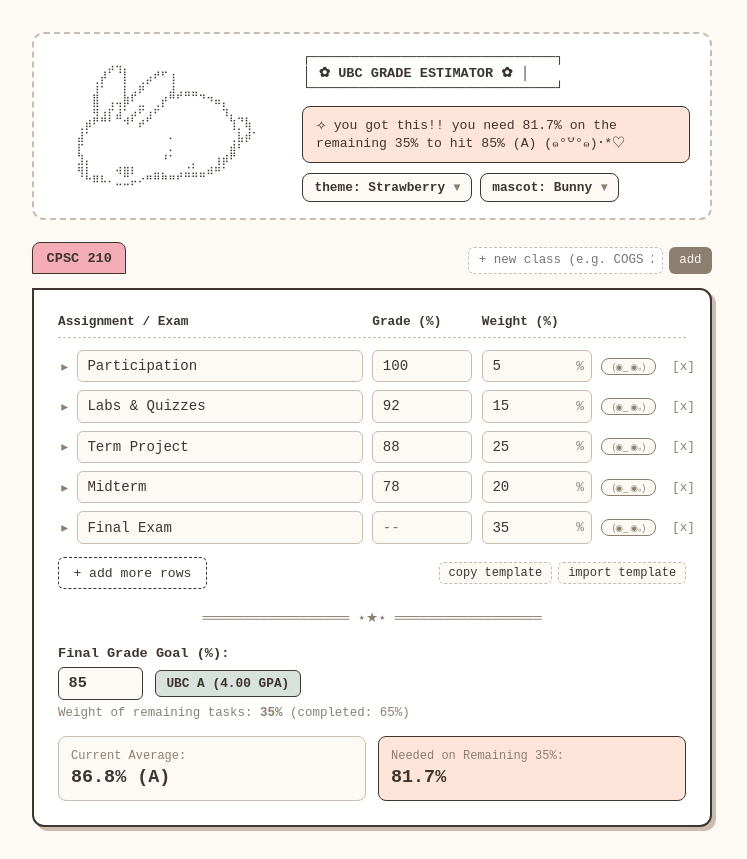
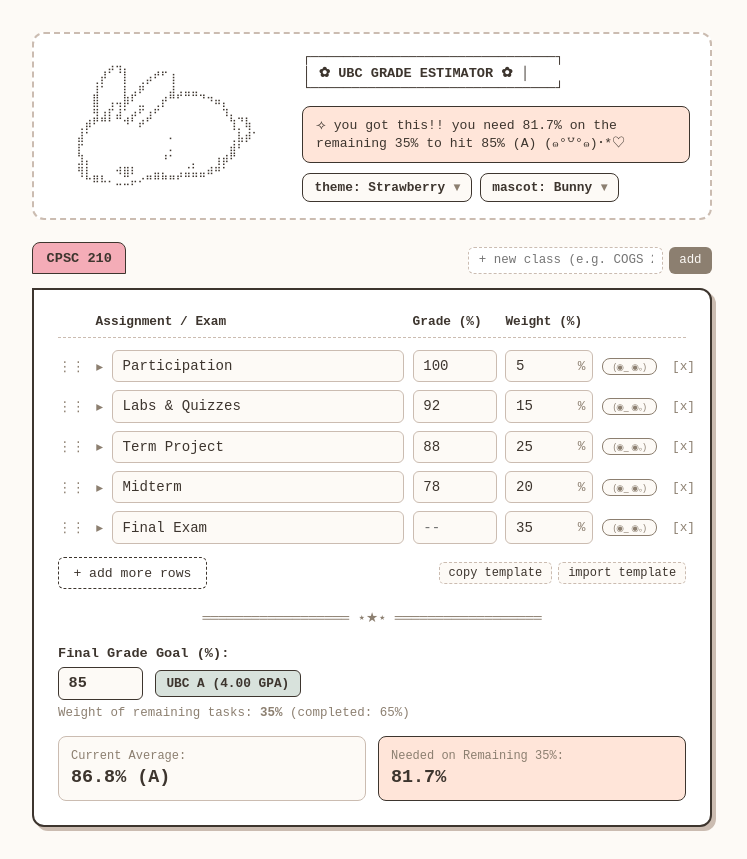
Before and after one commit to michelledmcclellan/ubc-cute-grade-tracker, a React (Vite) app: page / in a window 1280 px wide. Shown: the whole page, without its empty margins (268-1015 px from the left). Built offline with nearby package versions, Linux system fonts and the light colour scheme.

Commit message:
Drag and drop assignments

```diff
--- a/src/App.tsx
+++ b/src/App.tsx
@@ -7,6 +7,7 @@ import {
   calculateCourseStats,
   exportCourseTemplate,
   importCourseTemplate,
+  reorderList,
 } from './grades';
 import './App.css';
 import { CozyDropdown, type DropdownMenuKey } from './components/Dropdown';
@@ -218,6 +219,21 @@ export default function App() {
     return () => clearTimeout(timer);
   }, [confirmDeleteCourseId]);
 
+  //drag and drop handlers, uses native html features
+
+  const [dragIndex, setDragIndex] = useState<number | null>(null);
+  const [dragOverIndex, setDragOverIndex] = useState<number | null>(null);
+
+  const handleDropAssignment = (toIndex: number) => {
+    if (dragIndex !== null && dragIndex !== toIndex) {
+      updateActiveCourse((course) => ({
+        ...course,
+        assignments: reorderList(course.assignments, dragIndex, toIndex),
+      }));
+    }
+    setDragIndex(null);
+    setDragOverIndex(null);
+  };
 
   return (
     <div className="app-container">
@@ -316,23 +332,36 @@ export default function App() {
       {/* Main Course Card */}
       <main className="calculator-card">
         <div className="table-header">
-          <span>Assignment / Exam</span>
+          <span className="header-name-cell">Assignment / Exam</span>
           <span>Grade (%)</span>
           <span>Weight (%)</span>
+          <span></span>
           <span></span>
         </div>
 
         <div className="assignment-list">
-          {activeCourse.assignments.map((row) => (
+          {activeCourse.assignments.map((row, index) => (
             <AssignmentRow
               key={row.id}
               row={row}
+              index={index}
+              isDragging={dragIndex === index}
+              isDragOver={dragOverIndex === index && dragIndex !== index}
+              onDragStart={() => setDragIndex(index)}
+              onDragOver={(e) => {
+                e.preventDefault(); // Required by browsers to allow dropping!
+                setDragOverIndex(index);
+              }}
+              onDrop={() => handleDropAssignment(index)}
+              onDragEnd={() => {
+                setDragIndex(null);
+                setDragOverIndex(null);
+              }}
               onChange={handleAssignmentChange}
               onToggleVisibility={handleToggleVisibility}
               onDelete={handleDeleteRow}
               onUpdateRow={handleUpdateRow}
             />
-
           ))}
         </div>
 
--- a/src/components/AssignmentRow.tsx
+++ b/src/components/AssignmentRow.tsx
@@ -4,6 +4,13 @@ import { type Assignment, type SubItem, calculateSubcategoryStats } from '../gra
 
 interface AssignmentRowProps {
     row: Assignment;
+    index: number;
+    isDragging: boolean;
+    isDragOver: boolean;
+    onDragStart: () => void;
+    onDragOver: (e: React.DragEvent) => void;
+    onDrop: () => void;
+    onDragEnd: () => void;
     onChange: (id: string, field: keyof Assignment, value: string) => void;
     onToggleVisibility: (id: string) => void;
     onDelete: (id: string) => void;
@@ -13,6 +20,12 @@ interface AssignmentRowProps {
 
 export function AssignmentRow({
     row,
+    isDragging,
+    isDragOver,
+    onDragStart,
+    onDragOver,
+    onDrop,
+    onDragEnd,
     onChange,
     onToggleVisibility,
     onDelete,
@@ -76,15 +89,27 @@ export function AssignmentRow({
     }, [confirmDelete]);
 
     return (
-        <div className="assignment-group">
-
+        <div
+            className={`assignment-group ${isDragging ? 'is-dragging' : ''} ${isDragOver ? 'is-drag-over' : ''}`}
+            onDragOver={onDragOver}
+            onDrop={onDrop}
+        >
             <div className="assignment-row">
                 <div className="name-cell">
+                    <span
+                        className="drag-handle"
+                        draggable
+                        onDragStart={onDragStart}
+                        onDragEnd={onDragEnd}
+                        title="Drag to reorder"
+                    >
+                        ⋮⋮
+                    </span>
                     <button
                         type="button"
                         className="expand-btn"
                         onClick={() => setIsExpanded(!isExpanded)}
-                        title={hasSubItems ? 'Toggle sub-items' : 'Split into sub-items'}
+                        title={isExpanded ? 'Collapse sub-items' : 'Expand sub-items'}
                     >
                         {isExpanded ? '▾' : '▸'}
                     </button>
--- a/src/constants.ts
+++ b/src/constants.ts
@@ -21,17 +21,6 @@ export const MASCOTS: Record<string, string> = {
 ⠀⠀⣸⠟⠀⠀⠀⠈⠳⣠⣀⠀⠀⠀⠀⠀⠀⠀⡀⣀⣴⠞⠁⠀⠀⠀⢻⡆⠀⠀
 ⠀⠀⠉⠶⠖⠆⠀⠀⢰⠞⠉⠠⠛⠓⢤⠀⣰⠞⠂⠘⢦⡀⠀⠀⠘⠛⠛⠃⠀⠀
 ⠀⠀⠀⠀⠀⠀⠀⢀⡟⠀⠀⣤⣤⣴⠛⠀⣿⣀⣤⠀⠈⠷⠀⠀⠀⠀⠀⠀⠀⠀`,
-    panda: `⠀⠀⠀⠀⠀⢀⡀⠀⠀⠀⠀⠀⠀⠀⠀⠀
-⠀⠀⠀⠀⢰⣿⡿⠗⠀⠠⠄⡀⠀⠀⠀⠀
-⠀⠀⠀⠀⡜⢁⣀⡀⠀⠀⠀⠈⠑⢶⣶⡄
-⢀⣶⣦⣸⠈⢿⣟⡇⠀⠀⣀⣀⠀⠘⡿⠃
-⠀⢿⣿⣿⣄⠒⠀⠠⢶⡂⢫⣿⢇⢀⠃⠀
-⠀⠈⢿⡿⣿⣿⣶⣤⣀⣄⣀⣂⡠⠊⠀⠀
-⠀⠀⠀⡇⠀⠀⠉⠙⠛⠿⣿⣿⣧⠀⠀⠀
-⠀⠀⠀⣿⠀⠀⠀⠀⠀⠀⠘⣿⣿⡇⠀⠀
-⠀⠀⠀⣿⣧⡤⠄⣀⣀⣀⣴⡟⠿⠃⠀⠀
-⠀⠀⠀⢻⣿⣿⠉⠉⢹⣿⣿⠁⠀⠀⠀⠀
-⠀⠀⠀⠀⠉⠁⠀⠀⠀⠉⠁⠀⠀⠀⠀⠀`,
     turtle: `⠀⠀⠀⠀⠀⠀⠀⠀⠀⡠⣄⠀⠀⠀⠀⠀⠀⠀⠀⠀⠀⠀⠀⠀⠀⠀⠀⠀
 ⠀⠀⠀⠀⠀⠀⠀⠀⠘⠦⠼⠃⠀⠀⠀⠀⡠⠖⠚⠒⢦⡀⠀⠀⠀⠀⠀⠀
 ⠀⠀⠀⠀⠀⠀⠀⠀⠀⠀⠀⠀⠀⠀⢀⣼⡫⡤⠀⠀⡤⡧⠀⠀⠀⠀⠀⠀
@@ -86,7 +75,6 @@ export const THEME_OPTIONS: DropdownOption<string>[] = [
 export const MASCOT_OPTIONS: DropdownOption<string>[] = [
     { value: 'bunny', label: 'Bunny' },
     { value: 'cat', label: 'Cat' },
-    { value: 'panda', label: 'Panda' },
     { value: 'turtle', label: 'Turtle' },
     { value: 'toro', label: 'Toro' },
     { value: 'sleepyPanda', label: 'Sleepy Panda' }
--- a/src/grades.ts
+++ b/src/grades.ts
@@ -227,3 +227,12 @@ export function importCourseTemplate(jsonString: string): Course | null {
         return null;
     }
 }
+
+// helper for reordering, works for courses and classes hence the generic type
+export function reorderList<T>(list: T[], fromIndex: number, toIndex: number): T[] {
+    if (fromIndex === toIndex || fromIndex < 0 || toIndex < 0) return list;
+    const result = [...list]
+    const [moved] = result.splice(fromIndex, 1);
+    result.splice(toIndex, 0, moved);
+    return result;
+}
--- a/src/index.css
+++ b/src/index.css
@@ -157,6 +157,10 @@ body {
   align-items: center;
 }
 
+.header-name-cell {
+  padding-left: 2.35rem;
+}
+
 .tab {
   display: flex;
   align-items: center;
@@ -229,10 +233,15 @@ body {
   box-shadow: 4px 4px 0px var(--border-dashed);
 }
 
+.table-header,
+.assignment-row {
+  display: grid;
+  grid-template-columns: 1fr 84px 88px 55px 20px;
+  gap: 0.55rem;
+  align-items: center;
+}
+
 .table-header {
-  display: grid;
-  grid-template-columns: 1fr 100px 110px 55px 20px;
-  gap: 0.6rem;
   font-size: 0.8rem;
   font-weight: 700;
   padding-bottom: 0.5rem;
@@ -246,13 +255,6 @@ body {
   gap: 0.5rem;
 }
 
-.assignment-row {
-  display: grid;
-  grid-template-columns: 1fr 100px 110px 55px 20px;
-  gap: 0.6rem;
-  align-items: center;
-}
-
 .assignment-row input {
   font-family: inherit;
   font-size: 0.88rem;
@@ -262,6 +264,10 @@ body {
   background: var(--bg-cream);
   color: var(--ink);
   width: 100%;
+}
+
+.assignment-row input.is-hidden {
+  font-size: 0.70rem;
 }
 
 .assignment-row input:focus {
@@ -553,7 +559,7 @@ body {
 
 /* The indented terminal-tree drawer */
 .subcategory-drawer {
-  margin-left: 1.25rem;
+  margin-left: 2.35rem;
   margin-top: 0.45rem;
   padding-left: 0.85rem;
   border-left: 2px dashed var(--border-dashed);
@@ -614,7 +620,7 @@ body {
 
 .sub-item-row {
   display: grid;
-  grid-template-columns: minmax(140px, 269px) 90px 24px;
+  grid-template-columns: minmax(120px, 233px) 85px 20px;
   gap: 0.5rem;
   align-items: center;
 }
@@ -640,7 +646,7 @@ body {
 .sub-item-row input.is-hidden {
   border-style: dashed;
   text-align: center;
-  font-size: 0.75rem;
+  font-size: 0.70rem;
   cursor: default;
 }
 
@@ -691,3 +697,24 @@ body {
   color: var(--negative-color);
   font-weight: 700;
 }
+
+.drag-handle {
+  color: var(--ink-muted);
+  cursor: grab;
+  user-select: none;
+  font-size: 0.85rem;
+  padding-right: 0.15rem;
+}
+
+.drag-handle:active {
+  cursor: grabbing;
+}
+
+.assignment-group.is-dragging {
+  opacity: 0.45;
+}
+
+.assignment-group.is-drag-over {
+  border-top: 2px dashed var(--accent-pink);
+  padding-top: 0.35rem;
+}
```
